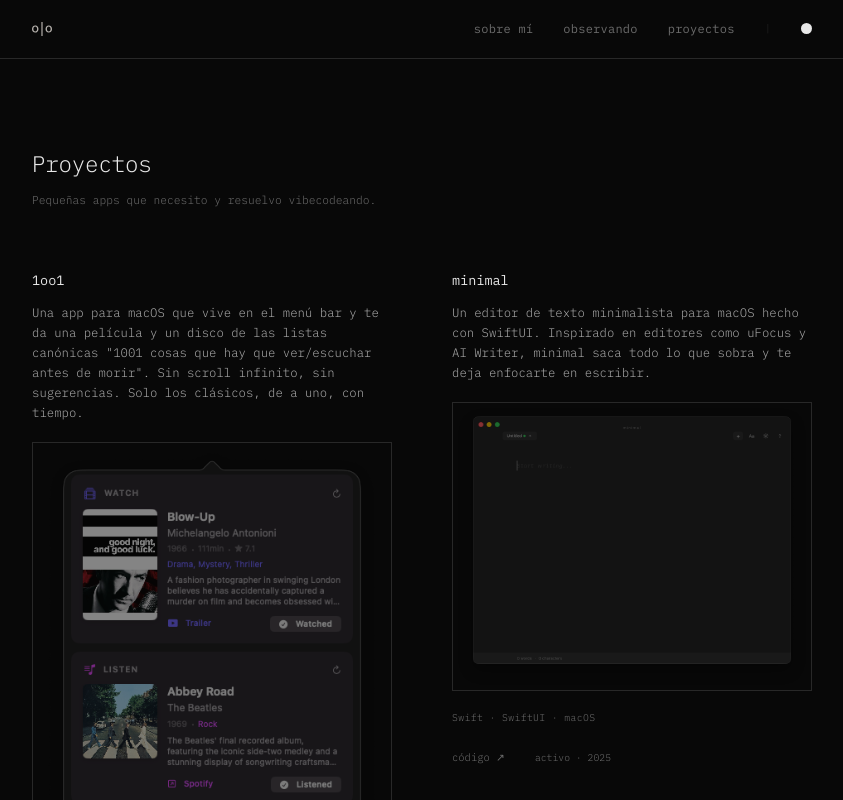
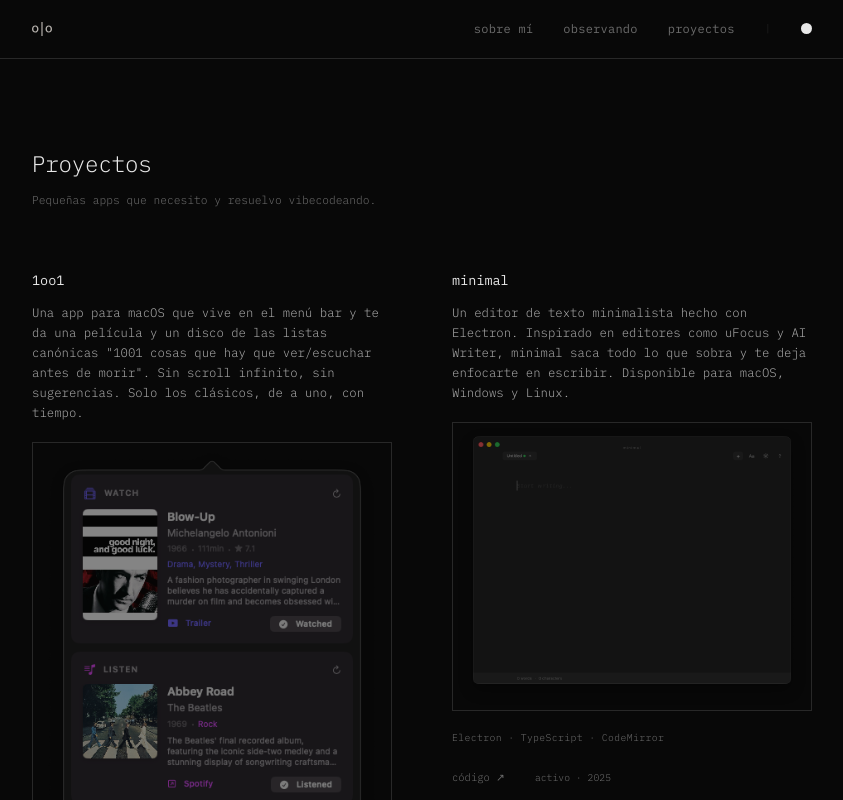
Before and after one commit to amarazzi/axel-is-bored, a Next.js app: page /projects in a window 1280 px wide. Shown: the top 800 px of the page, without its empty margins (218-1061 px from the left). Built offline with nearby package versions, Linux system fonts and the light colour scheme.

Commit message:
Actualizar minimal: tech stack Electron/TS, tagline sin distracciones, cross-platform
Co-Authored-By: marazzi.axel@gmail.com <marazzi.axel@gmail.com>

```diff
--- a/src/data/projects.ts
+++ b/src/data/projects.ts
@@ -63,10 +63,10 @@ export const projects: Project[] = [
   {
     id: "minimal",
     name: "minimal",
-    tagline: "Un editor de texto sin distracciones para macOS.",
+    tagline: "Un editor de texto sin distracciones.",
     description:
-      "Un editor de texto minimalista para macOS hecho con SwiftUI. Inspirado en editores como uFocus y AI Writer, minimal saca todo lo que sobra y te deja enfocarte en escribir.",
-    techStack: ["Swift", "SwiftUI", "macOS"],
+      "Un editor de texto minimalista hecho con Electron. Inspirado en editores como uFocus y AI Writer, minimal saca todo lo que sobra y te deja enfocarte en escribir. Disponible para macOS, Windows y Linux.",
+    techStack: ["Electron", "TypeScript", "CodeMirror"],
     githubUrl: "https://github.com/amarazzi/minimal",
     screenshotPath: "/screenshots/minimal.png",
     status: "active",
@@ -78,7 +78,7 @@ export const projects: Project[] = [
       },
       {
         type: "paragraph",
-        text: "Está hecho con SwiftUI, pensado para macOS, y la idea es que sea lo más limpio y directo posible. Abrís la app, escribís y listo.",
+        text: "Está hecho con Electron y TypeScript, y la idea es que sea lo más limpio y directo posible. Abrís la app, escribís y listo. Funciona en macOS, Windows y Linux.",
       },
       {
         type: "heading",
```
